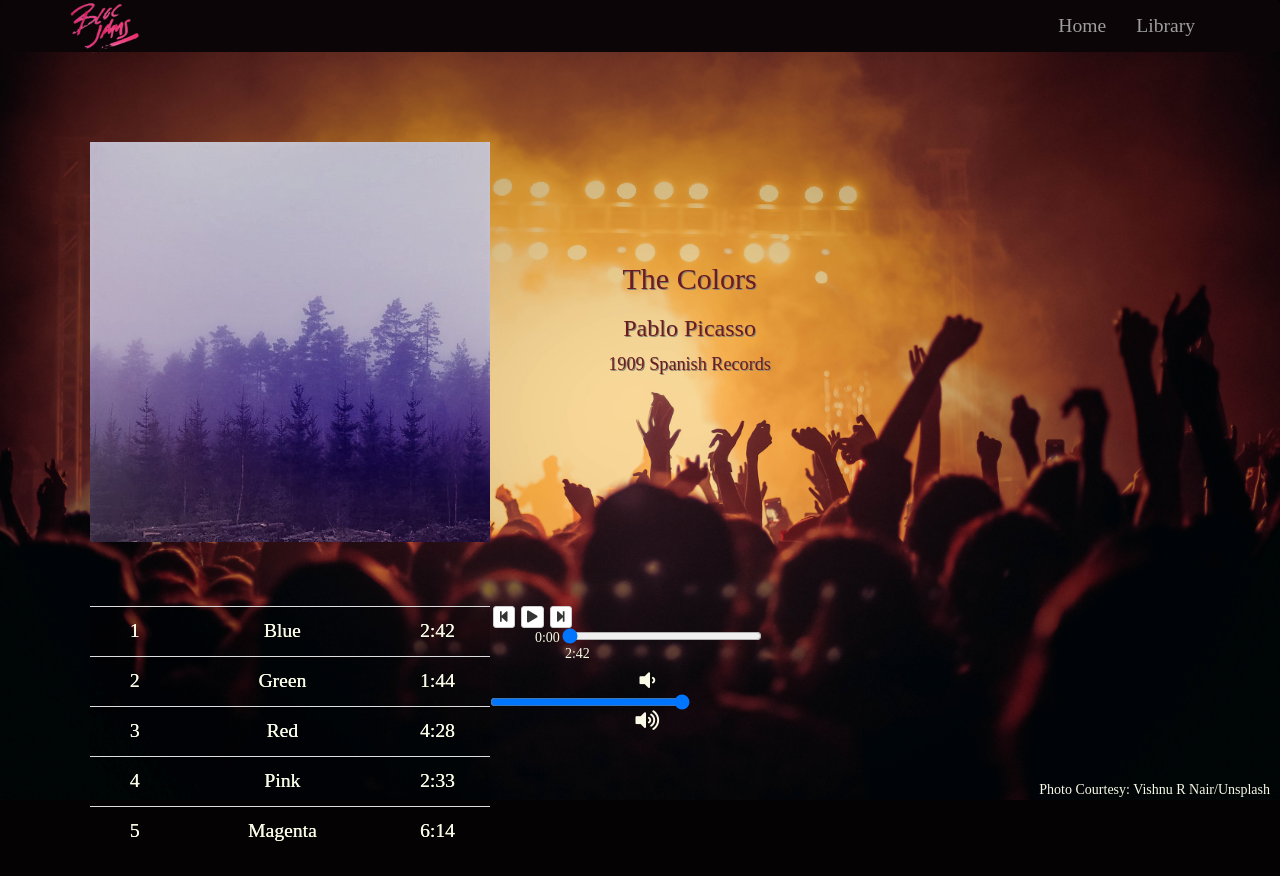
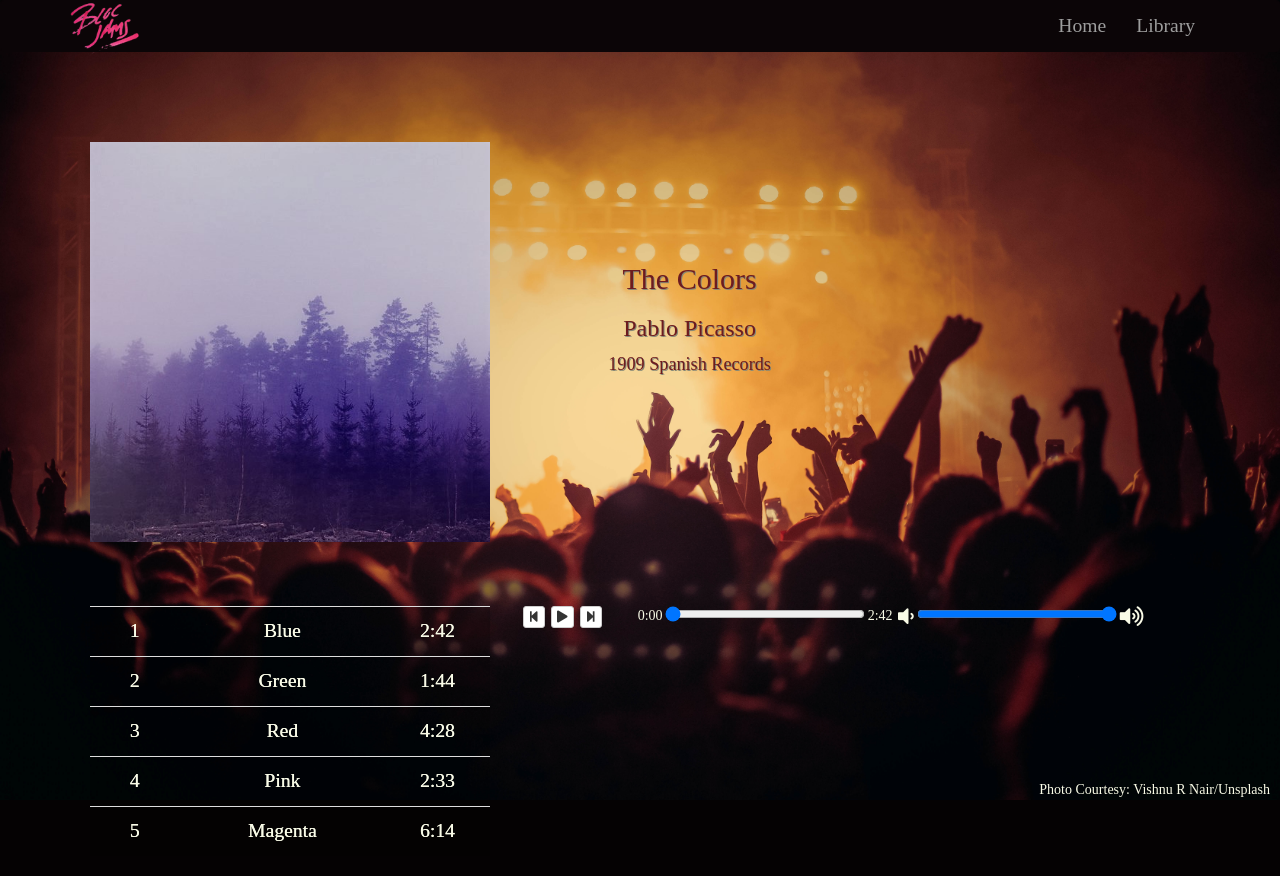
Before and after one commit to n-thomson/bloc-jams-react, a React (Create React App) app: page /album/the-colors in a window 1280 px wide. Built offline with nearby package versions, Linux system fonts and the light colour scheme; a web font is replaced by a local one.

Commit message:
styling revised v3

```diff
--- a/src/components/album.css
+++ b/src/components/album.css
@@ -30,6 +30,7 @@ div#release-info{
 section#table-controls{
   display: flex;
   margin: 5% 5% 0 7%;
+  overflow-x: hidden;
 }
 
 table#song-list{
--- a/src/components/playerbar.css
+++ b/src/components/playerbar.css
@@ -1,5 +1,9 @@
+section#playerbar{
+  display: block;
+  width: 60%;
+}
+
 section#time-control{
-  display: inline-block;
   color: #f9fbe7;
   padding: 0 3%;
 }
@@ -9,15 +13,16 @@ section#volume-control{
 }
 
 div#buttons{
+  float: left;
   /* color: rgba(11,5,7,0.4) */
   color: rgba(62,8,10,0.4);
-  /* padding-left: 30px;
-  padding-right: 30px; */
-  float: left;
+  padding-left: 30px;
+  padding-right: 30px;
 }
 
 input.seek-bar{
   width: 200px;
+  float: left;
 }
 
 span.current-time{
@@ -41,6 +46,7 @@ span.total-time{
 i.fas.fa-volume-down, i.fas.fa-volume-up{
   padding: 0 3px;
   font-size: 1.5em;
+  float: left;
 }
 
 button#previous, button#play-pause, button#next{
```
